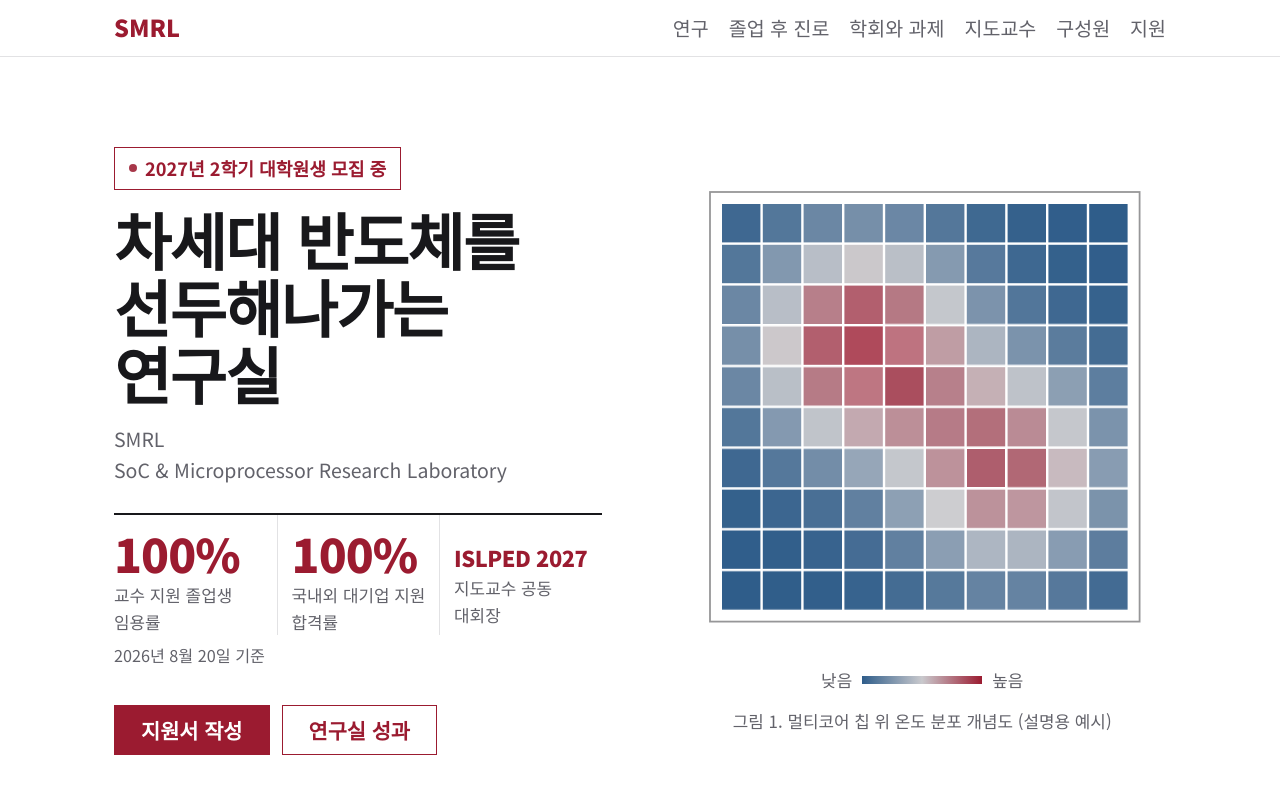
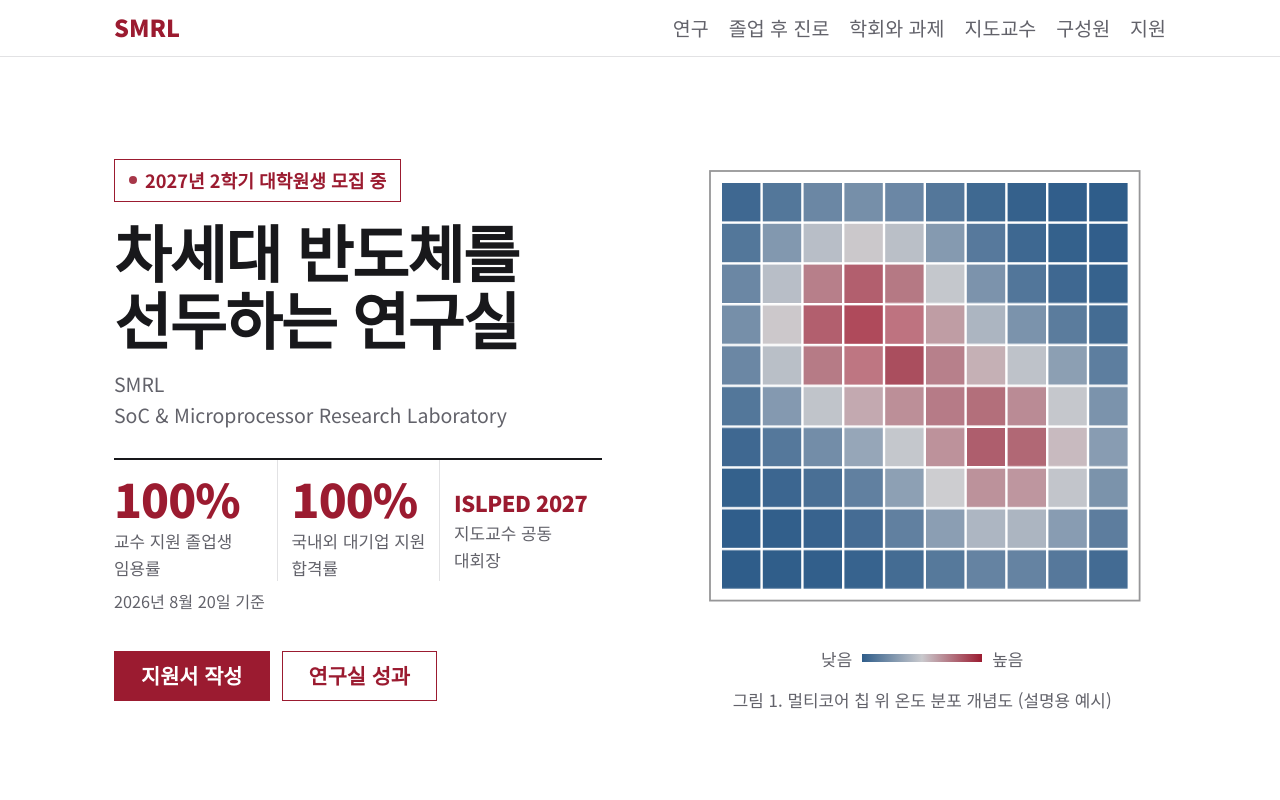
Before and after one commit to naming123/smrl-recruit, a plain HTML site: page index.html in a window 1280 px wide. Shown: the top 800 px of the page. Drawn offline with Linux system fonts and the light colour scheme.

Commit message:
수정 내용

```diff
--- a/index.html
+++ b/index.html
@@ -281,7 +281,7 @@ body{font-size:19.5px}
 <header class="wrap hero">
   <div>
     <p class="open"><i></i>2027년 2학기 대학원생 모집 중</p>
-    <h1>차세대 반도체를<br>선두해나가는 연구실</h1>
+    <h1>차세대 반도체를<br>선두하는 연구실</h1>
     <p class="en">SMRL<br>SoC &amp; Microprocessor Research Laboratory</p>
     <ul class="proof">
       <li><b>100%</b><span>교수 지원 졸업생 임용률</span></li>
```
